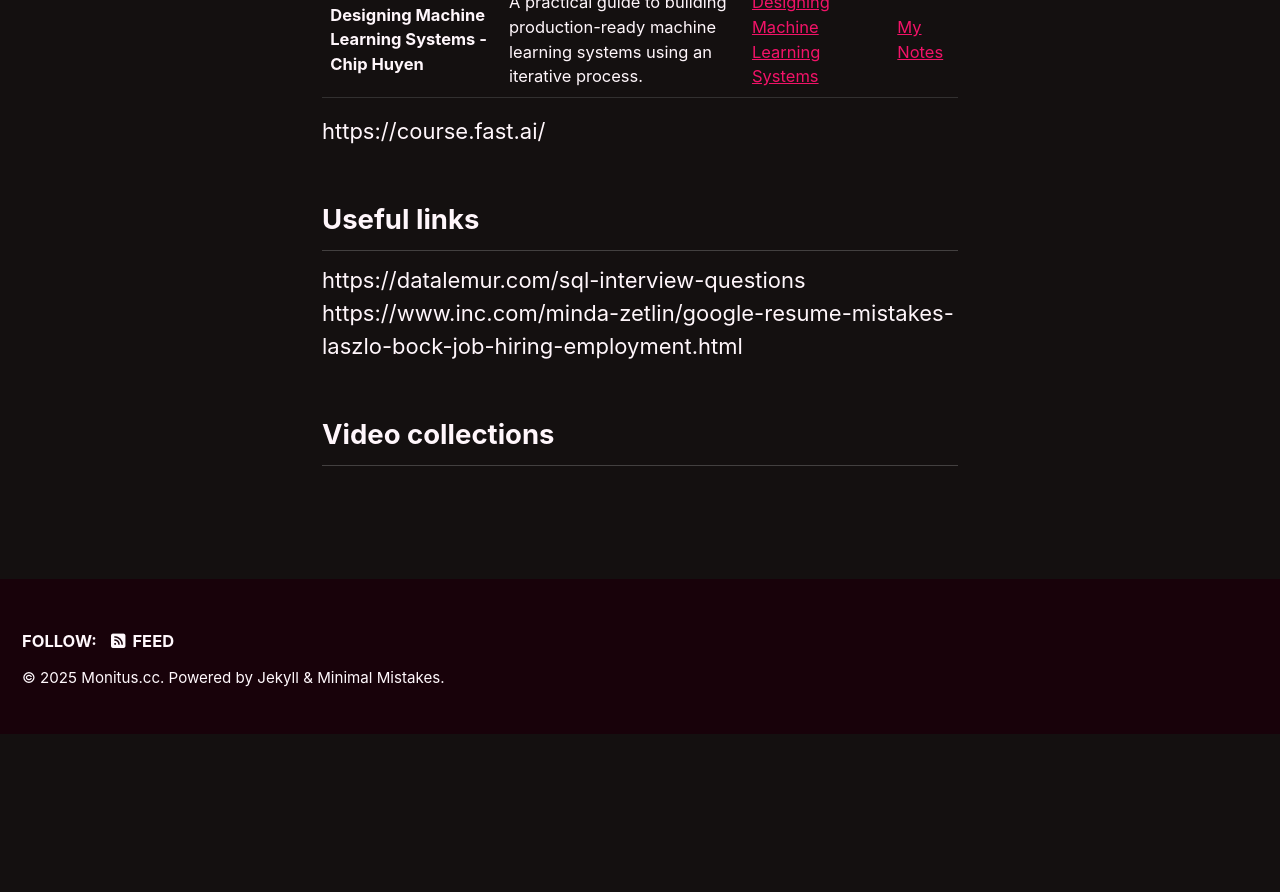
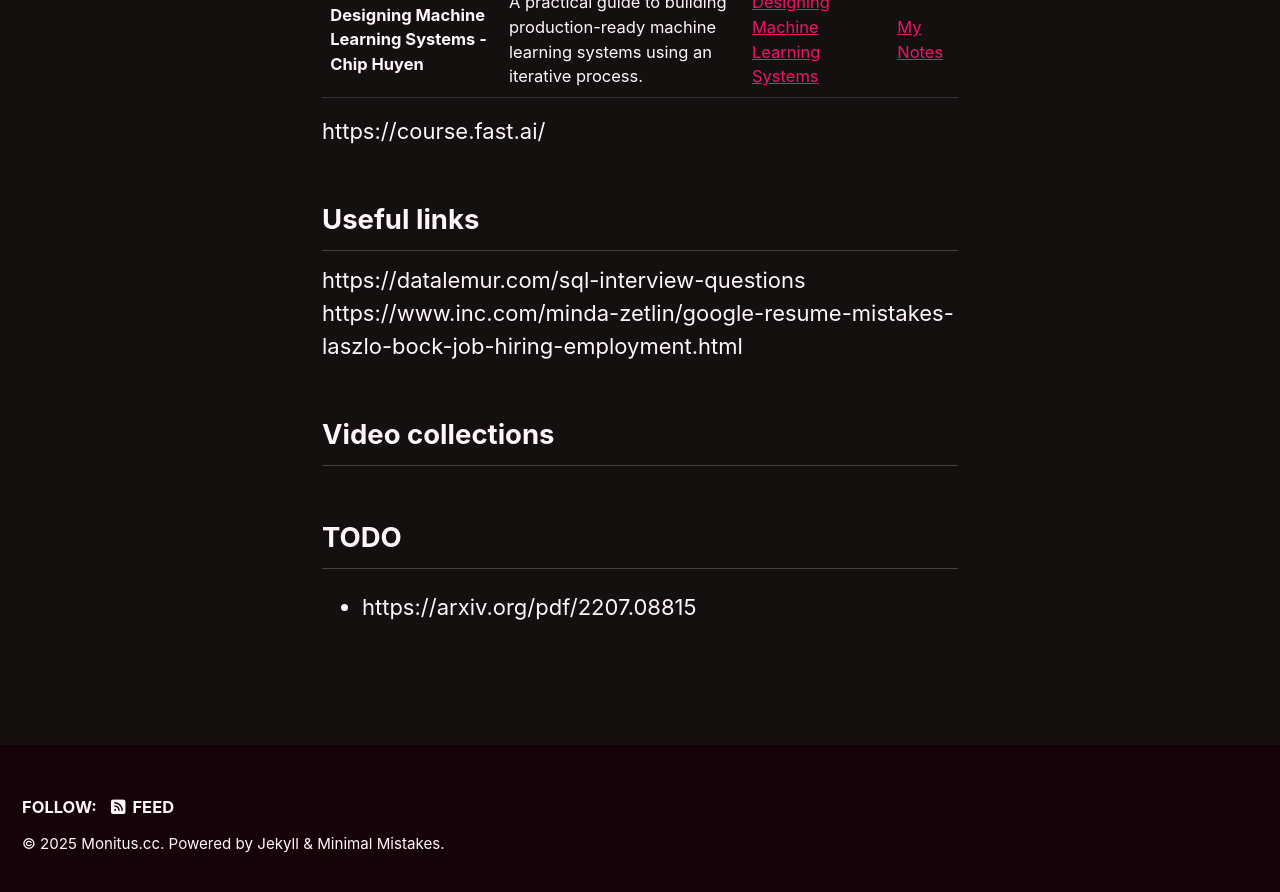
Before and after one commit to monitus2022/monitus2022.github.io, a Jekyll site: the page built from _pages/notes/notes.md, in a window 1280 px wide and 900 px high, scrolled down 663 px. Shown: the top 892 px of the window. Built offline with Jekyll 4.4.1, drawn with Linux system fonts in a browser that asks for light colours; cached includes are drawn as plain includes; before the commit the page ends 1397 px from its top, so only the background shows below that.

Commit message:
add todo section

```diff
--- a/_pages/notes/notes.md
+++ b/_pages/notes/notes.md
@@ -34,3 +34,7 @@ https://www.inc.com/minda-zetlin/google-resume-mistakes-laszlo-bock-job-hiring-e
 
 
 ## Video collections
+
+
+## TODO
+- https://arxiv.org/pdf/2207.08815
```
